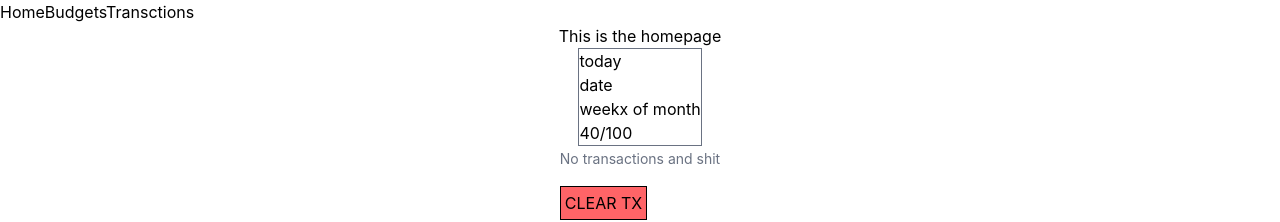
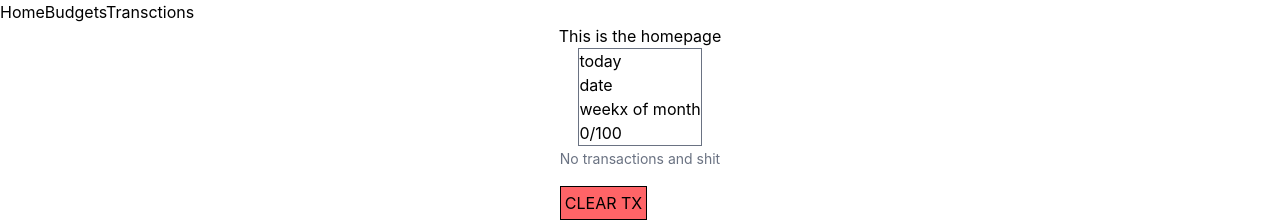
Before and after one commit to Emvil-git/wowee-ree-dough, a React (Vite) app: page / in a window 1280 px wide. Shown: the top 222 px of the page. Built offline with nearby package versions, Linux system fonts and the light colour scheme.

Commit message:
feat: show total spent on the top of home

```diff
--- a/src/components/ProgBar.tsx
+++ b/src/components/ProgBar.tsx
@@ -1,12 +1,22 @@
 import { useState } from "react"
+import useExStore from "../store/expenses"
 
 export const ProgBar = () => {
     const [max, setMax] = useState(100)
     const [fill, setFill] = useState(40)
 
+    const transactions = useExStore((state => state.transactions))
+
+    const total = transactions.length ? transactions.map(
+        (tx) => tx.value
+    ).reduce(
+        (acc, val) => acc + val
+    ) : 0
+
+
     return (
         <div className="w-full max-w-[32em]">
-            {fill}/{max}
+            {total}/{max}
         </div>
     )
 }
--- a/src/pages/Transactions/Transactions.tsx
+++ b/src/pages/Transactions/Transactions.tsx
@@ -1,7 +1,28 @@
+import { useMemo } from "react"
+import useExStore from "../../store/expenses"
+import TransacItem from "../../components/TransacItem"
+
 const Transactions = () => {
+
+    const transactions = useExStore((state) => state.transactions)
+
+    const sortedTx = useMemo(
+        () => {
+            return [...transactions].sort((a,b) => b.date.localeCompare(a.date))
+        },[transactions]
+    )
+
     return(
         <div>
-            This is the transactions page
+            <div>
+                TODAY
+                <span>sort/ group by</span>
+            </div>
+            <div>
+                {sortedTx.map((tx) =>
+                    <TransacItem key={tx.id} {...tx} canUD={false}/>
+                )}
+            </div>
         </div>
     )
 }
```
